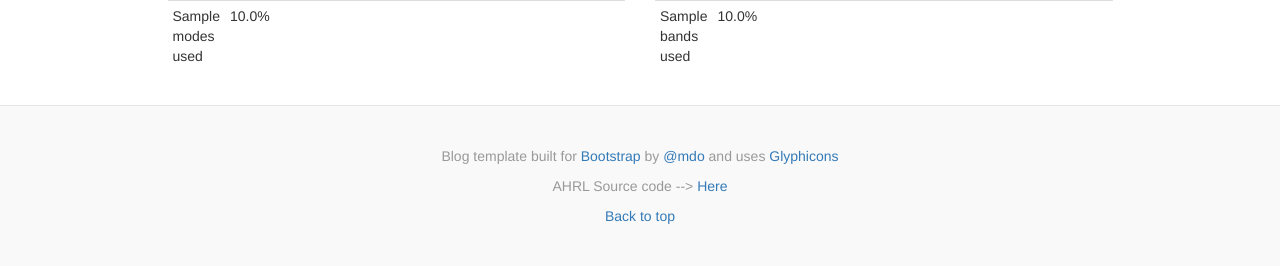
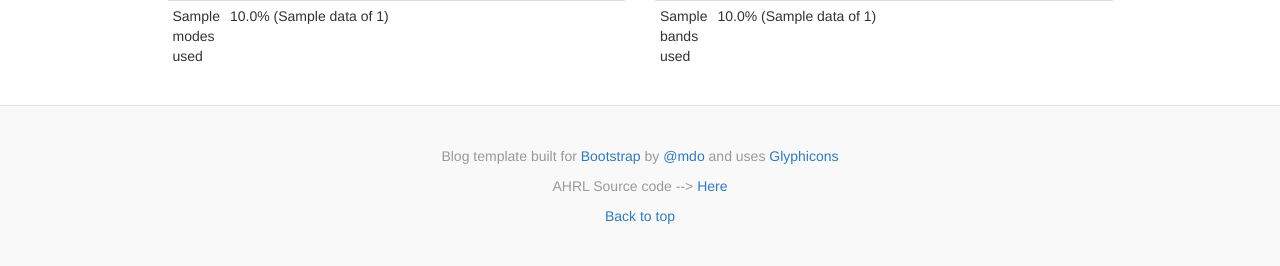
Before and after one commit to rhaamo/ahrl, a Flask app: template templates/qsos/stats.jinja2 in a window 1280 px wide. Shown: the part 571-837 px from the top of the page. Run offline with Flask 2, Linux system fonts and the light colour scheme; the template is opened without the code that fills it: most values are stand-ins (such as "Sample title", 1, 10 or a date in 2020); parts of the project's set-up code (start-up, migrations or seed data) failed here and were passed over; some libraries are stand-ins or nearby versions.

Commit message:
Add xx of yy in stats tables

```diff
--- a/templates/qsos/stats.jinja2
+++ b/templates/qsos/stats.jinja2
@@ -30,7 +30,8 @@
                 {% for i in stats['modes_used'] | batch(2) %}
                     <tr>
                         {% for col in i %}
-                            <td width="10%">{{ col['label'] }}</td><td>{{ ((col['data'] * 100) / stats['total_qsos_year']) | round(2) }}%</td>
+                            <td width="10%">{{ col['label'] }}</td>
+                            <td>{{ ((col['data'] * 100) / stats['total_qsos_year']) | round(2) }}% ({{ col['data'] }} of {{ stats['total_qsos_year'] }})</td>
                         {% endfor %}
                     </tr>
                 {% endfor %}
@@ -41,7 +42,8 @@
                 {% for i in stats['bands_used'] | batch(2)%}
                     <tr>
                         {% for col in i %}
-                            <td width="10%">{{ col['label'] }}</td><td>{{ ((col['data'] * 100) / stats['total_qsos_year']) | round(2) }}%</td>
+                            <td width="10%">{{ col['label'] }}</td>
+                            <td>{{ ((col['data'] * 100) / stats['total_qsos_year']) | round(2) }}% ({{ col['data'] }} of {{ stats['total_qsos_year'] }})</td>
                         {% endfor %}
                     </tr>
                 {% endfor %}
```
